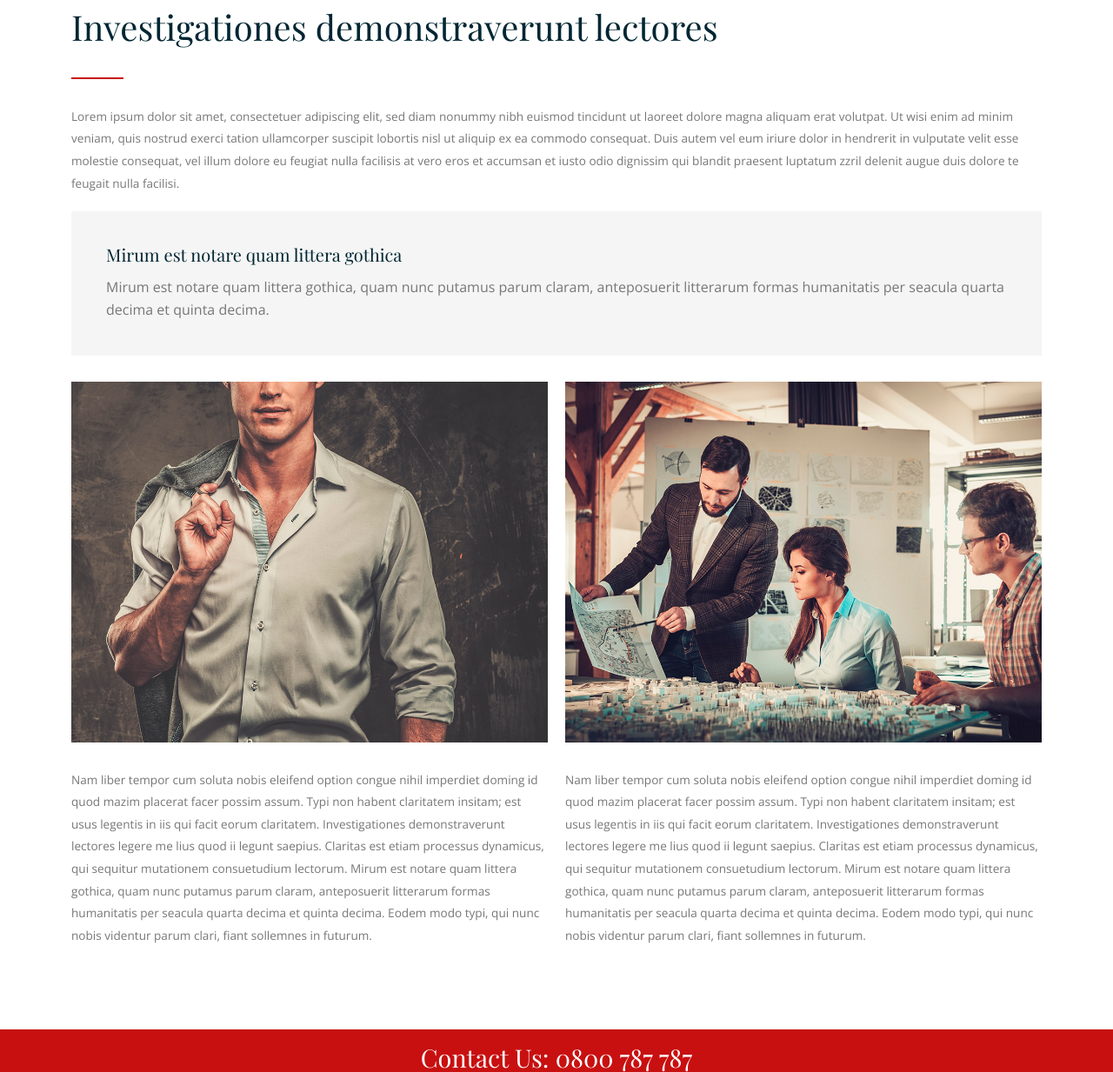
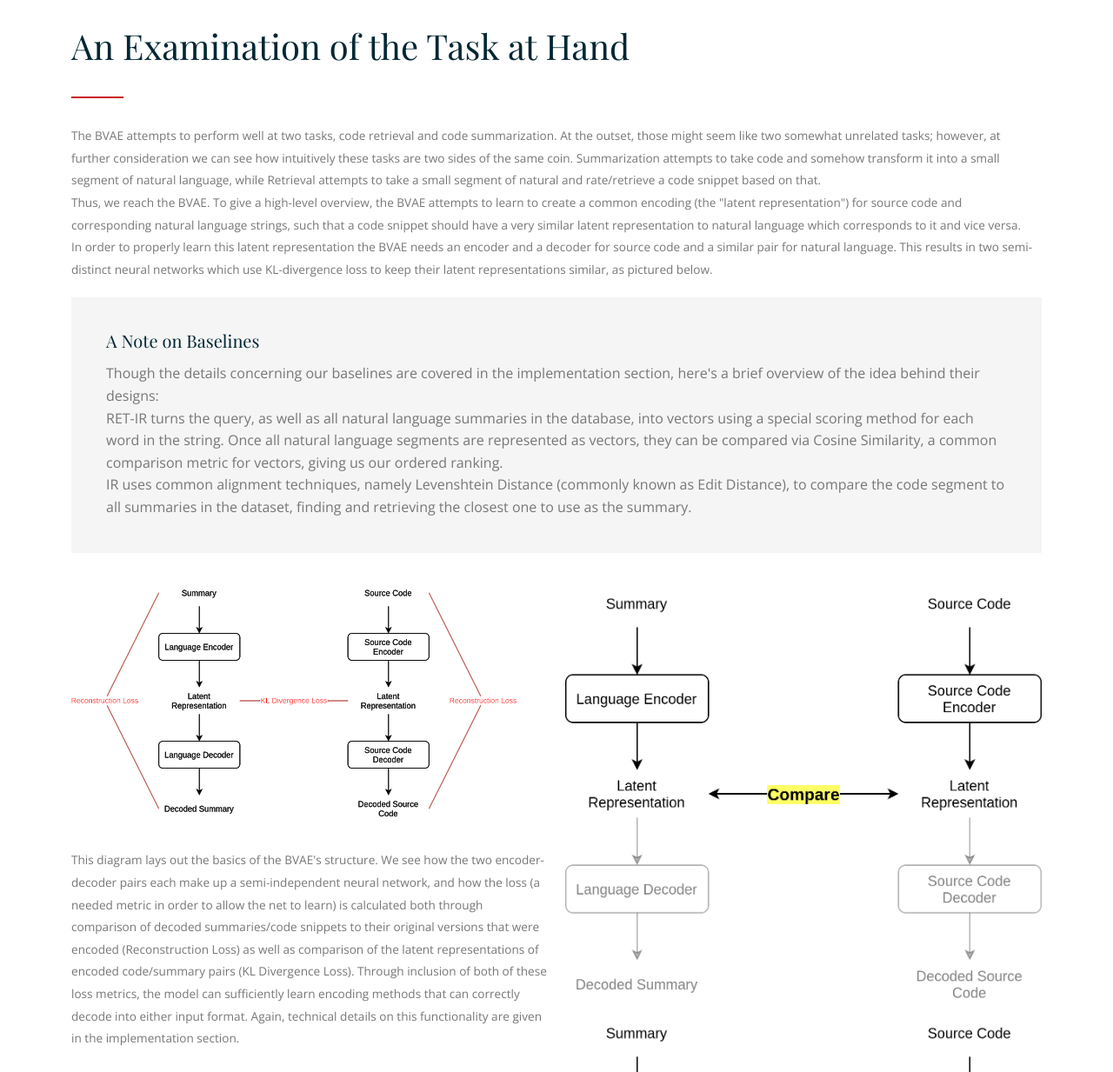
Before and after one commit to max-nathaniel-paul-comps/code-retrieval-and-summarization, a plain HTML site: page website/theory.html in a window 1280 px wide. Shown: the part 470-1703 px from the top of the page at 87% size. Drawn offline with nearby package versions, Linux system fonts and the light colour scheme; files whose address does not match are found by name.

Commit message:
theory page stuff

```diff
--- a/website/theory.html
+++ b/website/theory.html
@@ -3,7 +3,7 @@
   <head>
     <meta charset="UTF-8">
     <meta name="viewport" content="width=device-width, initial-scale=1.0" />
-    <title>Eleganter - New Amazing HTML5 Template</title>
+    <title>Theory</title>
     <link rel="stylesheet" href="css/components.css">
     <link rel="stylesheet" href="css/icons.css">
     <link rel="stylesheet" href="css/responsee.css">
@@ -47,38 +47,33 @@
         <header class="section background-dark">
           <div class="line">
             <h1 class="text-white margin-top-bottom-40 text-size-60 text-line-height-1">Theory</h1>
-            <p class="margin-bottom-0 text-size-16">The BVAE (short for <em>Bimodal Variational AutoEncoder</em>) is a neural network comprised of two variational autoencoders with a shared latent space.<br>It's design is largely derived from <em>A Neural Framework for Retrie</em></p>
+            <p class="margin-bottom-0 text-size-16">The BVAE (short for <em>Bimodal Variational AutoEncoder</em>) is a neural network comprised of two variational autoencoders with a shared latent space.<br>It's design is largely derived from <em>A Neural Framework for Retrieval and Summarization of Source Code</em> by Qingying Chen and Minghui Zhou, which can be read <a href="https://dl.acm.org/doi/pdf/10.1145/3238147.3240471?download=true" style="text-decoration: underline;">here</a></p>
           </div>
         </header>
         <div class="section background-white">
           <div class="line">
-            <h2 class="text-size-40 margin-bottom-30">Investigationes demonstraverunt lectores</h2>
+            <h2 class="text-size-40 margin-bottom-30">An Examination of the Task at Hand</h2>
             <hr class="break-small background-primary margin-bottom-30">
             <p>
-            Lorem ipsum dolor sit amet, consectetuer adipiscing elit, sed diam nonummy nibh euismod tincidunt ut laoreet dolore magna aliquam erat volutpat.
-            Ut wisi enim ad minim veniam, quis nostrud exerci tation ullamcorper suscipit lobortis nisl ut aliquip ex ea commodo consequat.
-            Duis autem vel eum iriure dolor in hendrerit in vulputate velit esse molestie consequat, vel illum dolore eu feugiat nulla facilisis at vero eros
-            et accumsan et iusto odio dignissim qui blandit praesent luptatum zzril delenit augue duis dolore te feugait nulla facilisi.
+            The BVAE attempts to perform well at two tasks, code retrieval and code summarization. At the outset, those might seem like two somewhat unrelated tasks; however, at further consideration we can see how intuitively these tasks are two sides of the same coin. Summarization attempts to take code and somehow transform it into a small segment of natural language, while Retrieval attempts to take a small segment of natural and rate/retrieve a code snippet based on that.<br> Thus, we reach the BVAE. To give a high-level overview, the BVAE attempts to learn to create a common encoding (the "latent representation") for source code and corresponding natural language strings, such that a code snippet should have a very similar latent representation to natural language which corresponds to it and vice versa. <br>
+            In order to properly learn this latent representation the BVAE needs an encoder and a decoder for source code and a similar pair for natural language. This results in two semi-distinct neural networks which use KL-divergence loss to keep their latent representations similar, as pictured below.
             </p>
             <blockquote class="margin-top-bottom-20">
-              <h3 class="text-size-20 text-line-height-1 margin-bottom-15">Mirum est notare quam littera gothica</h3>
-              Mirum est notare quam littera gothica, quam nunc putamus parum claram, anteposuerit litterarum formas humanitatis per seacula quarta decima et quinta decima.
+              <h3 class="text-size-20 text-line-height-1 margin-bottom-15">A Note on Baselines</h3>
+              Though the details concerning our baselines are covered in the implementation section, here's a brief overview of the idea behind their designs:<br> RET-IR turns the query, as well as all natural language summaries in the database, into vectors using a special scoring method for each word in the string. Once all natural language segments are represented as vectors, they can be compared via Cosine Similarity, a common comparison metric for vectors, giving us our ordered ranking.<br>IR uses common alignment techniques, namely Levenshtein Distance (commonly known as Edit Distance), to compare the code segment to all summaries in the dataset, finding and retrieving the closest one to use as the summary.
             </blockquote>
 
             <div class="line margin-top-30">
               <div class="margin">
                 <div class="s-12 m-6 l-6">
-                  <img src="img/img-01.jpg" alt="">
+                  <img src="img/bvaeDiagram.png" alt="">
                   <p class="margin-top-30">
-                  Nam liber tempor cum soluta nobis eleifend option congue nihil imperdiet doming id quod mazim placerat facer possim assum. Typi non habent claritatem insitam;
-                  est usus legentis in iis qui facit eorum claritatem. Investigationes demonstraverunt lectores legere me lius quod ii legunt saepius.
-                  Claritas est etiam processus dynamicus, qui sequitur mutationem consuetudium lectorum. Mirum est notare quam littera gothica, quam nunc
-                  putamus parum claram, anteposuerit litterarum formas humanitatis per seacula quarta decima et quinta decima. Eodem modo typi, qui nunc
-                  nobis videntur parum clari, fiant sollemnes in futurum.
+                  This diagram lays out the basics of the BVAE's structure. We see how the two encoder-decoder pairs each make up a semi-independent neural network, and how the loss (a needed metric in order to allow the net to learn) is calculated both through comparison of decoded summaries/code snippets to their original versions that were encoded (Reconstruction Loss) as well as comparison of the latent representations of encoded code/summary pairs (KL Divergence Loss). Through inclusion of both of these loss metrics, the model can sufficiently learn encoding methods that can correctly decode into either input format. Again, technical details on this functionality are given in the implementation section.
                   </p>
                 </div>
                 <div class="s-12 m-6 l-6">
-                  <img src="img/img-02.jpg" alt="">
+                  <img src="img/BVAERetrievalImg.png" alt="">
+                  <img src="img/BVAERetrievalImg.png" alt="">
                   <p class="margin-top-30">
                   Nam liber tempor cum soluta nobis eleifend option congue nihil imperdiet doming id quod mazim placerat facer possim assum. Typi non habent claritatem insitam;
                   est usus legentis in iis qui facit eorum claritatem. Investigationes demonstraverunt lectores legere me lius quod ii legunt saepius.
```
Also changed, not shown: website/img/BVAERetrievalImg.png (added), website/img/bvaeDiagram.png (added).
